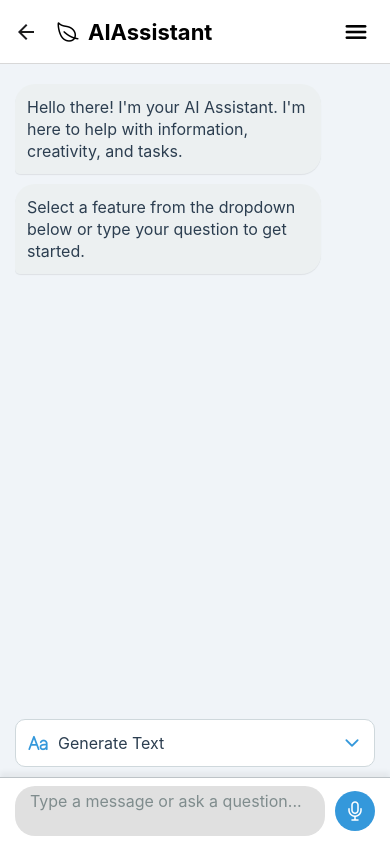
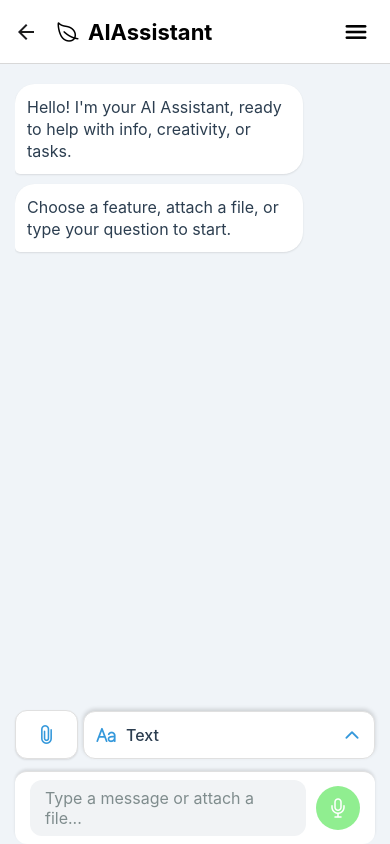
Before and after one commit to Jay0073/Lifease, a React Native app: screen /AIAssistant in a window 390 px wide. Built offline with nearby package versions, Linux system fonts and the light colour scheme.

Commit message:
feat: Add document picker functionality and enhance file handling in AIAssistantScreen

```diff
--- a/package.json
+++ b/package.json
@@ -25,6 +25,7 @@
     "expo": "~52.0.46",
     "expo-av": "~15.0.2",
     "expo-camera": "~16.0.18",
+    "expo-document-picker": "^13.0.3",
     "expo-file-system": "~18.0.12",
     "expo-haptics": "~14.0.1",
     "expo-speech": "~13.0.1",
--- a/screens/AIAssistantScreen.js
+++ b/screens/AIAssistantScreen.js
@@ -1,4 +1,3 @@
-// screens/AIAssistantScreen.js
 import React, { useState, useRef } from "react";
 import {
   View,
@@ -10,21 +9,27 @@ import {
   KeyboardAvoidingView,
   Platform,
   SafeAreaView,
-  Modal,
   FlatList,
+  Animated,
+  Dimensions,
+  ActivityIndicator,
+  Image,
 } from "react-native";
 import Ionicons from "@expo/vector-icons/Ionicons";
+import * as DocumentPicker from "expo-document-picker";
 import { GoogleGenerativeAI } from "@google/generative-ai";
+
+const { height: screenHeight } = Dimensions.get("window");
 
 const initialMessages = [
   {
     id: 1,
-    text: "Hello there! I'm your AI Assistant. I'm here to help with information, creativity, and tasks.",
+    text: "Hello! I'm your AI Assistant, ready to help with info, creativity, or tasks.",
     sender: "ai",
   },
   {
     id: 2,
-    text: "Select a feature from the dropdown below or type your question to get started.",
+    text: "Choose a feature, attach a file, or type your question to start.",
     sender: "ai",
   },
 ];
@@ -32,19 +37,22 @@ const initialMessages = [
 const genAI = new GoogleGenerativeAI("AIzaSyCtju80slt9-z-Otk1mKSnpoKCfR8jQRUw");
 
 const aiFeatures = [
-  { label: "Generate Text", value: "generate_text", icon: "text" },
-  { label: "Analyze Image", value: "analyze_image", icon: "image" },
-  { label: "Code Help", value: "code-slash", icon: "code-slash" },
+  { label: "Text", value: "generate_text", icon: "text" },
+  { label: "Image", value: "analyze_image", icon: "image" },
+  { label: "Code", value: "code-slash", icon: "code-slash" },
   { label: "Translate", value: "language", icon: "language" },
-  { label: "Summarize", value: "document-text", icon: "document-text" },
+  { label: "Summary", value: "document-text", icon: "document-text" },
 ];
 
 const AIAssistantScreen = ({ navigation }) => {
   const [messages, setMessages] = useState(initialMessages);
   const [inputText, setInputText] = useState("");
   const [selectedFeature, setSelectedFeature] = useState(aiFeatures[0]);
-  const [modalVisible, setModalVisible] = useState(false);
+  const [dropdownVisible, setDropdownVisible] = useState(false);
+  const [selectedFile, setSelectedFile] = useState(null);
+  const [isProcessing, setIsProcessing] = useState(false);
   const scrollViewRef = useRef(null);
+  const dropdownAnim = useRef(new Animated.Value(0)).current;
 
   const scrollToBottom = () => {
     if (scrollViewRef.current) {
@@ -52,18 +60,65 @@ const AIAssistantScreen = ({ navigation }) => {
     }
   };
 
+  const toggleDropdown = () => {
+    if (dropdownVisible) {
+      Animated.timing(dropdownAnim, {
+        toValue: 0,
+        duration: 300,
+        useNativeDriver: true,
+      }).start(() => setDropdownVisible(false));
+    } else {
+      setDropdownVisible(true);
+      Animated.timing(dropdownAnim, {
+        toValue: 1,
+        duration: 300,
+        useNativeDriver: true,
+      }).start();
+    }
+  };
+
+  const handleFilePick = async () => {
+    try {
+      const result = await DocumentPicker.getDocumentAsync({
+        type: ["image/*", "application/pdf"],
+        copyToCacheDirectory: true,
+      });
+      if (!result.canceled && result.assets && result.assets.length > 0) {
+        setSelectedFile({
+          uri: result.assets[0].uri,
+          name: result.assets[0].name,
+          type: result.assets[0].mimeType,
+        });
+      } else {
+        console.log("File picker cancelled");
+      }
+    } catch (err) {
+      console.error("Error picking file:", err);
+      alert("Failed to pick file. Please try again.");
+    }
+  };
+
+  const clearFile = () => {
+    setSelectedFile(null);
+  };
+
   const handleSend = async () => {
-    if (inputText.trim()) {
+    if (!inputText.trim() && !selectedFile) return;
+    setIsProcessing(true);
     const newUserMessage = {
       id: messages.length + 1,
-        text: inputText.trim(),
+      text:
+        inputText.trim() ||
+        (selectedFile ? `Attached file: ${selectedFile.name}` : ""),
       sender: "user",
+      file: selectedFile,
     };
     setMessages((prevMessages) => [...prevMessages, newUserMessage]);
     setInputText("");
+    setSelectedFile(null);
     setTimeout(scrollToBottom, 50);
 
-      const aiResponseText = await callGeminiAPI(inputText);
+    const aiResponseText = await callGeminiAPI(inputText, selectedFile);
 
     const aiResponse = {
       id: messages.length + 2,
@@ -72,20 +127,50 @@ const AIAssistantScreen = ({ navigation }) => {
     };
     setMessages((prevMessages) => [...prevMessages, aiResponse]);
     setTimeout(scrollToBottom, 50);
-    }
+    setIsProcessing(false);
   };
 
-  const handleFeatureSelect = (feature) => {
-    setSelectedFeature(feature);
-    setModalVisible(false);
-    console.log(`Feature selected: ${feature.value}`);
-  };
-
-  const callGeminiAPI = async (inputText) => {
+  const callGeminiAPI = async (inputText, file) => {
     try {
       const model = genAI.getGenerativeModel({ model: "gemini-2.0-flash" });
-      const prompt = `You are a helpful ai assistant. Please respond to the following input in a simple, clear, and friendly manner: "${inputText}"`;
-      const result = await model.generateContent([prompt]);
+      const parts = [];
+
+      // Add text input if present
+      if (inputText.trim()) {
+        parts.push({ text: inputText });
+      }
+
+      // Add file if present
+      if (file) {
+        const fileResponse = await fetch(file.uri);
+        if (!fileResponse.ok)
+          throw new Error(`Failed to fetch file: ${fileResponse.statusText}`);
+        const fileBlob = await fileResponse.blob();
+        const fileBase64 = await new Promise((resolve, reject) => {
+          const reader = new FileReader();
+          reader.onerror = reject;
+          reader.onloadend = () => resolve(reader.result.split(",")[1]);
+          reader.readAsDataURL(fileBlob);
+        });
+
+        parts.push({
+          inlineData: {
+            data: fileBase64,
+            mimeType: file.type,
+          },
+        });
+      }
+
+      // Construct prompt
+      const prompt = `
+        You are a helpful AI assistant. Respond to the following input in a simple, clear, and friendly manner.
+        - If a file is provided, describe its content (e.g., for images, describe the scene; for documents, extract key text or summarize).
+        - If text is provided, answer the query or follow the instructions, considering the file if present.
+        Input text: "${inputText || "No text provided"}"
+      `;
+      parts.unshift({ text: prompt });
+
+      const result = await model.generateContent(parts);
       const response = result?.response?.text()?.trim();
       console.log("Gemini API Response:", response);
       return response || "Sorry, I couldn't process your request.";
@@ -95,13 +180,15 @@ const AIAssistantScreen = ({ navigation }) => {
     }
   };
 
-  const MessageBubble = ({ text, sender }) => (
+  const MessageBubble = ({ text, sender, file }) => (
     <View
       style={[
         styles.messageBubble,
         sender === "user" ? styles.userMessage : styles.aiMessage,
       ]}
     >
+      {/* Always display the text if it exists and is not just the default file attachment message */}
+      {text && !text.startsWith("Attached file:") && (
         <Text
           style={[
             styles.messageText,
@@ -110,14 +197,61 @@ const AIAssistantScreen = ({ navigation }) => {
         >
           {text}
         </Text>
+      )}
+
+      {/* Display the file (image or document) if present */}
+      {file && (
+        <View style={styles.fileContainer}>
+          {file.type.startsWith("image/") ? (
+            <Image
+              source={{ uri: file.uri }}
+              style={styles.messageImage}
+              resizeMode="cover"
+            />
+          ) : (
+            <View style={styles.documentContainer}>
+              <Ionicons
+                name="document-outline"
+                size={20}
+                color="#3498db"
+                style={styles.documentIcon}
+              />
+              <Text style={styles.fileNameText} numberOfLines={1}>
+                {file.name || "Document Attached"}
+              </Text>
+            </View>
+          )}
+        </View>
+      )}
     </View>
   );
+
+  const renderFeatureItem = ({ item }) => (
+    <TouchableOpacity
+      style={styles.featureItem}
+      onPress={() => handleFeatureSelect(item)}
+    >
+      <Ionicons
+        name={item.icon}
+        size={18}
+        color="#3498db"
+        style={styles.featureIcon}
+      />
+      <Text style={styles.featureItemText}>{item.label}</Text>
+    </TouchableOpacity>
+  );
+
+  const handleFeatureSelect = (feature) => {
+    setSelectedFeature(feature);
+    toggleDropdown();
+    console.log(`Feature selected: ${feature.value}`);
+  };
 
   return (
     <KeyboardAvoidingView
       style={styles.safeArea}
       behavior={Platform.OS === "ios" ? "padding" : "height"}
-      keyboardVerticalOffset={Platform.OS === "ios" ? 90 : 70}
+      keyboardVerticalOffset={Platform.OS === "ios" ? 100 : 80}
     >
       <SafeAreaView style={{ flex: 1, backgroundColor: "#f0f4f8" }}>
         <View style={styles.container}>
@@ -133,15 +267,22 @@ const AIAssistantScreen = ({ navigation }) => {
                 key={message.id}
                 text={message.text}
                 sender={message.sender}
+                file={message.file}
               />
             ))}
           </ScrollView>
 
-          {/* --- Feature Selection Custom Dropdown --- */}
+          {/* --- Feature Selection and File Picker --- */}
           <View style={styles.featurePickerContainer}>
             <TouchableOpacity
+              style={styles.filePickerButton}
+              onPress={handleFilePick}
+            >
+              <Ionicons name="attach-outline" size={25} color="#3498db" />
+            </TouchableOpacity>
+            <TouchableOpacity
               style={styles.dropdownButton}
-              onPress={() => setModalVisible(true)}
+              onPress={toggleDropdown}
             >
               <Ionicons
                 name={selectedFeature.icon}
@@ -153,54 +294,70 @@ const AIAssistantScreen = ({ navigation }) => {
                 {selectedFeature.label}
               </Text>
               <Ionicons
-                name="chevron-down"
+                name={dropdownVisible ? "chevron-down" : "chevron-up"}
                 size={20}
                 color="#3498db"
                 style={{ marginLeft: "auto" }}
               />
             </TouchableOpacity>
 
-            <Modal
-              visible={modalVisible}
-              transparent
-              animationType="fade"
-              onRequestClose={() => setModalVisible(false)}
+            {dropdownVisible && (
+              <View style={styles.dropdownWrapper}>
+                <Animated.View
+                  style={[
+                    styles.dropdownContent,
+                    {
+                      transform: [
+                        {
+                          translateY: dropdownAnim.interpolate({
+                            inputRange: [0, 1],
+                            outputRange: [-10, 0], // Animate upward
+                          }),
+                        },
+                        {
+                          scaleY: dropdownAnim.interpolate({
+                            inputRange: [0, 1],
+                            outputRange: [0.95, 1],
+                          }),
+                        },
+                      ],
+                      opacity: dropdownAnim,
+                    },
+                  ]}
                 >
-              <TouchableOpacity
-                style={styles.modalOverlay}
-                activeOpacity={1}
-                onPressOut={() => setModalVisible(false)}
-              >
-                <View style={styles.modalContent}>
                   <FlatList
                     data={aiFeatures}
+                    renderItem={renderFeatureItem}
                     keyExtractor={(item) => item.value}
-                    renderItem={({ item }) => (
-                      <TouchableOpacity
-                        style={styles.modalItem}
-                        onPress={() => handleFeatureSelect(item)}
-                      >
+                    numColumns={2}
+                    columnWrapperStyle={styles.columnWrapper}
+                  />
+                </Animated.View>
+              </View>
+            )}
+          </View>
+
+          {/* --- File Selection Feedback --- */}
+          {selectedFile && (
+            <View style={styles.fileSelectionContainer}>
+              <Text style={styles.fileSelectionText}>
+                Attached: {selectedFile.name}
+              </Text>
+              <TouchableOpacity onPress={clearFile}>
                 <Ionicons
-                          name={item.icon}
-                          size={20}
-                          color="#3498db"
-                          style={{ marginRight: 10 }}
+                  name="close-circle-outline"
+                  size={27}
+                  color="#e74c3c"
                 />
-                        <Text style={styles.modalItemText}>{item.label}</Text>
               </TouchableOpacity>
+            </View>
           )}
-                  />
-                </View>
-              </TouchableOpacity>
-            </Modal>
-          </View>
-        </View>
 
           {/* --- Input Area --- */}
           <View style={styles.inputContainer}>
             <TextInput
               style={styles.textInput}
-            placeholder="Type a message or ask a question..."
+              placeholder="Type a message or attach a file..."
               placeholderTextColor="#7f8c8d"
               value={inputText}
               onChangeText={setInputText}
@@ -212,16 +369,26 @@ const AIAssistantScreen = ({ navigation }) => {
               onSubmitEditing={handleSend}
             />
             <TouchableOpacity
-            style={styles.sendButton}
+              style={[
+                styles.sendButton,
+                !inputText.trim() && !selectedFile && styles.sendButtonDisabled,
+              ]}
               onPress={handleSend}
-            disabled={!inputText.trim()}
+              disabled={(!inputText.trim() && !selectedFile) || isProcessing}
             >
+              {isProcessing ? (
+                <ActivityIndicator size="small" color="#fff" />
+              ) : (
                 <Ionicons
-              name={inputText.trim() ? "send" : "mic-outline"}
+                  name={
+                    inputText.trim() || selectedFile ? "send" : "mic-outline"
+                  }
                   size={24}
                   color="#fff"
                 />
+              )}
             </TouchableOpacity>
+          </View>
         </View>
       </SafeAreaView>
     </KeyboardAvoidingView>
@@ -244,17 +411,18 @@ const styles = StyleSheet.create({
   },
   messageListContent: {
     paddingVertical: 10,
+    paddingBottom: 20,
   },
   messageBubble: {
     padding: 12,
     borderRadius: 20,
     marginBottom: 10,
-    maxWidth: "85%",
-    elevation: 1,
+    maxWidth: "80%",
+    elevation: 2,
     shadowColor: "#000",
     shadowOffset: { width: 0, height: 1 },
-    shadowOpacity: 0.08,
-    shadowRadius: 1,
+    shadowOpacity: 0.1,
+    shadowRadius: 2,
   },
   userMessage: {
     backgroundColor: "#3498db",
@@ -262,7 +430,7 @@ const styles = StyleSheet.create({
     borderBottomRightRadius: 5,
   },
   aiMessage: {
-    backgroundColor: "#ecf0f1",
+    backgroundColor: "#ffffff",
     alignSelf: "flex-start",
     borderBottomLeftRadius: 5,
   },
@@ -276,79 +444,161 @@ const styles = StyleSheet.create({
   aiMessageText: {
     color: "#2c3e50",
   },
+  fileContainer: {
+    marginTop: 8, // Space between text and file
+  },
+  messageImage: {
+    width: 200,
+    height: 200,
+    borderRadius: 10,
+  },
+  documentContainer: {
+    flexDirection: "row",
+    alignItems: "center",
+    backgroundColor: "#f1f3f5",
+    borderRadius: 8,
+    padding: 8,
+    maxWidth: 200,
+  },
+  documentIcon: {
+    marginRight: 8,
+  },
+  fileNameText: {
+    fontSize: 14,
+    color: "#2c3e50",
+    flex: 1, // Allow text to take remaining space
+  },
   featurePickerContainer: {
-    marginBottom: 10,
-    marginTop: 10,
+    flexDirection: "row",
+    alignItems: "center",
+    marginVertical: 12,
+    zIndex: 100,
+  },
+  dropdownWrapper: {
+    position: "absolute",
+    bottom: "100%", // Position above the dropdown button
+    left: 0,
+    right: 0,
+    zIndex: 1001, // Ensure dropdown is above other elements
   },
   dropdownButton: {
+    flex: 1,
     flexDirection: "row",
     alignItems: "center",
-    backgroundColor: "#fff",
+    backgroundColor: "#ffffff",
     padding: 12,
-    borderRadius: 10,
+    borderRadius: 12,
     borderWidth: 1,
-    borderColor: "#cfd8dc",
+    borderColor: "#e0e0e0",
+    elevation: 2,
+    shadowColor: "#000",
+    shadowOffset: { width: 0, height: -2 },
+    shadowOpacity: 0.15,
+    shadowRadius: 4,
+    marginLeft: 5,
+  },
+  filePickerButton: {
+    backgroundColor: "#ffffff",
+    paddingVertical: 10,
+    paddingHorizontal: 18,
+    borderRadius: 12,
+    borderWidth: 1,
+    borderColor: "#e0e0e0",
+    elevation: 2,
+    shadowColor: "#000",
+    shadowOffset: { width: 0, height: 1 },
+    shadowOpacity: 0.1,
+    shadowRadius: 2,
   },
   dropdownButtonText: {
     fontSize: 16,
     color: "#2c3e50",
+    fontWeight: "500",
   },
-  modalOverlay: {
+  dropdownContent: {
+    backgroundColor: "#ffffff",
+    borderRadius: 12,
+    padding: 10,
+    elevation: 5,
+    shadowColor: "#000",
+    shadowOffset: { width: 0, height: -2 },
+    shadowOpacity: 0.15,
+    shadowRadius: 4,
+    borderWidth: 1,
+    borderColor: "#e0e0e0",
+  },
+  columnWrapper: {
+    justifyContent: "space-between",
+  },
+  featureItem: {
     flex: 1,
-    justifyContent: "center",
-    backgroundColor: "rgba(0,0,0,0.5)",
-    padding: 20,
-  },
-  modalContent: {
-    backgroundColor: "#fff",
-    borderRadius: 10,
-    padding: 10,
-    maxHeight: 300,
-  },
-  modalItem: {
     flexDirection: "row",
     alignItems: "center",
-    padding: 12,
-    borderBottomWidth: 1,
-    borderBottomColor: "#eee",
+    padding: 10,
+    margin: 5,
+    backgroundColor: "#f8f9fa",
+    borderRadius: 8,
+    minWidth: "45%",
   },
-  modalItemText: {
-    fontSize: 16,
+  featureIcon: {
+    marginRight: 8,
+  },
+  featureItemText: {
+    fontSize: 14,
+    color: "#2c3e50",
+    fontWeight: "500",
+  },
+  fileSelectionContainer: {
+    flexDirection: "row",
+    alignItems: "center",
+    paddingHorizontal: 15,
+    paddingVertical: 2,
+    backgroundColor: "#f1f3f5",
+    borderRadius: 8,
+    marginBottom: 8,
+  },
+  fileSelectionText: {
+    flex: 1,
+    fontSize: 14,
     color: "#2c3e50",
   },
   inputContainer: {
     flexDirection: "row",
     alignItems: "center",
-    backgroundColor: "#fff",
+    backgroundColor: "#ffffff",
     paddingVertical: 8,
     paddingHorizontal: 15,
     borderTopWidth: 1,
-    borderTopColor: "#bdc3c7",
-    elevation: 10,
+    borderRadius: 12,
+    borderTopColor: "#e0e0e0",
+    elevation: 5,
     shadowColor: "#000",
-    shadowOffset: { width: 0, height: -5 },
-    shadowOpacity: 0.05,
-    shadowRadius: 5,
+    shadowOffset: { width: 0, height: -2 },
+    shadowOpacity: 0.1,
+    shadowRadius: 3,
   },
   textInput: {
     flex: 1,
     fontSize: 16,
     color: "#2c3e50",
-    paddingVertical: Platform.OS === "ios" ? 10 : 5,
+    paddingVertical: Platform.OS === "ios" ? 12 : 8,
     paddingHorizontal: 15,
-    backgroundColor: "#e0e0e0",
-    borderRadius: 20,
+    backgroundColor: "#f1f3f5",
+    borderRadius: 12,
     marginRight: 10,
-    minHeight: 40,
-    maxHeight: 120,
+    minHeight: 44,
+    maxHeight: 100,
   },
   sendButton: {
     backgroundColor: "#3498db",
-    borderRadius: 20,
-    width: 40,
-    height: 40,
+    borderRadius: 22,
+    width: 44,
+    height: 44,
     justifyContent: "center",
     alignItems: "center",
+  },
+  sendButtonDisabled: {
+    backgroundColor: "lightgreen",
   },
 });
 
```
Also changed, not shown: screens/VisualAssistantScreen.tsx (+63 -77 lines), 1 other file (tests, documents, lock files or other folders). Lines whose indentation alone changed are shown as unchanged.
